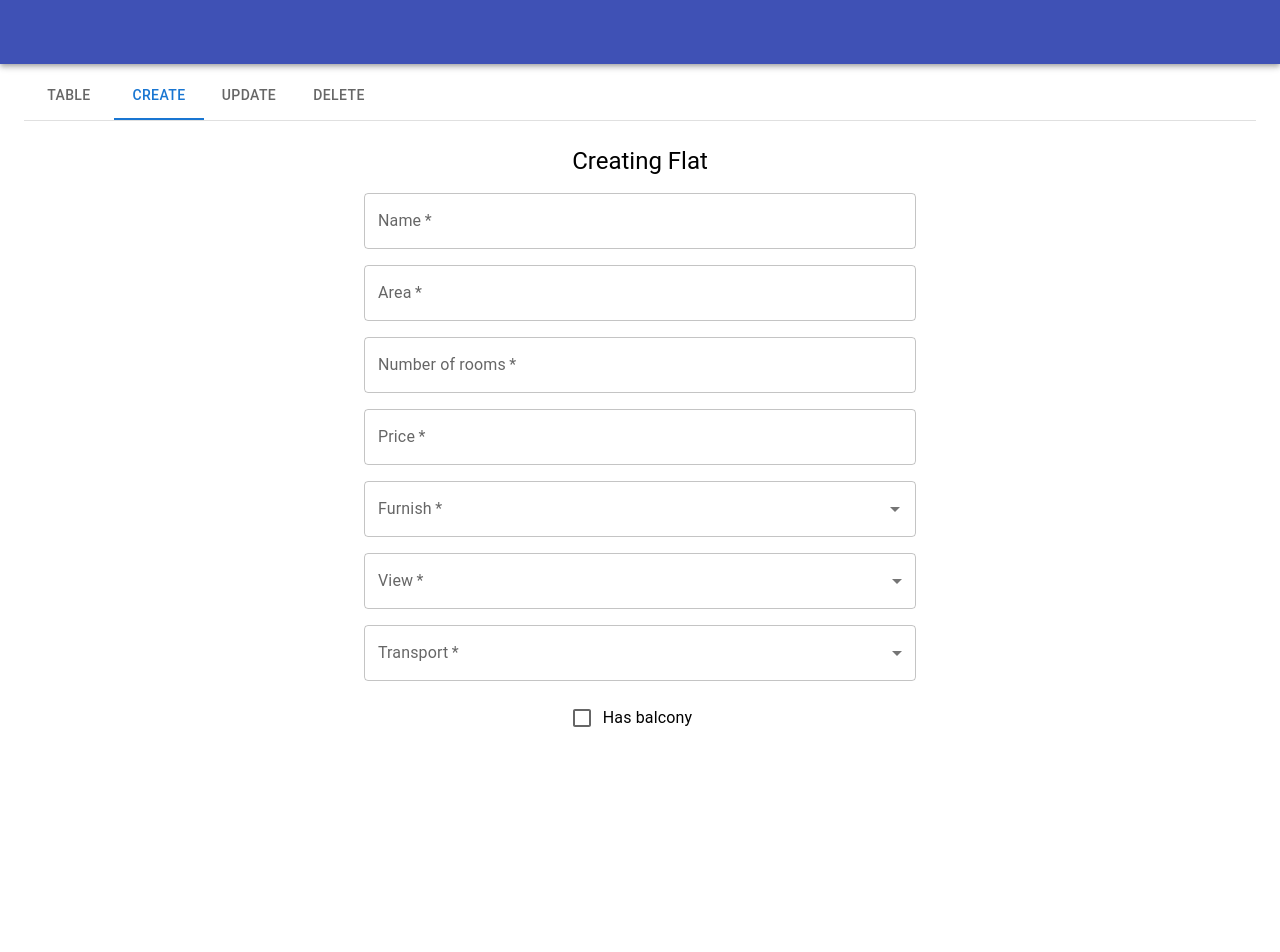
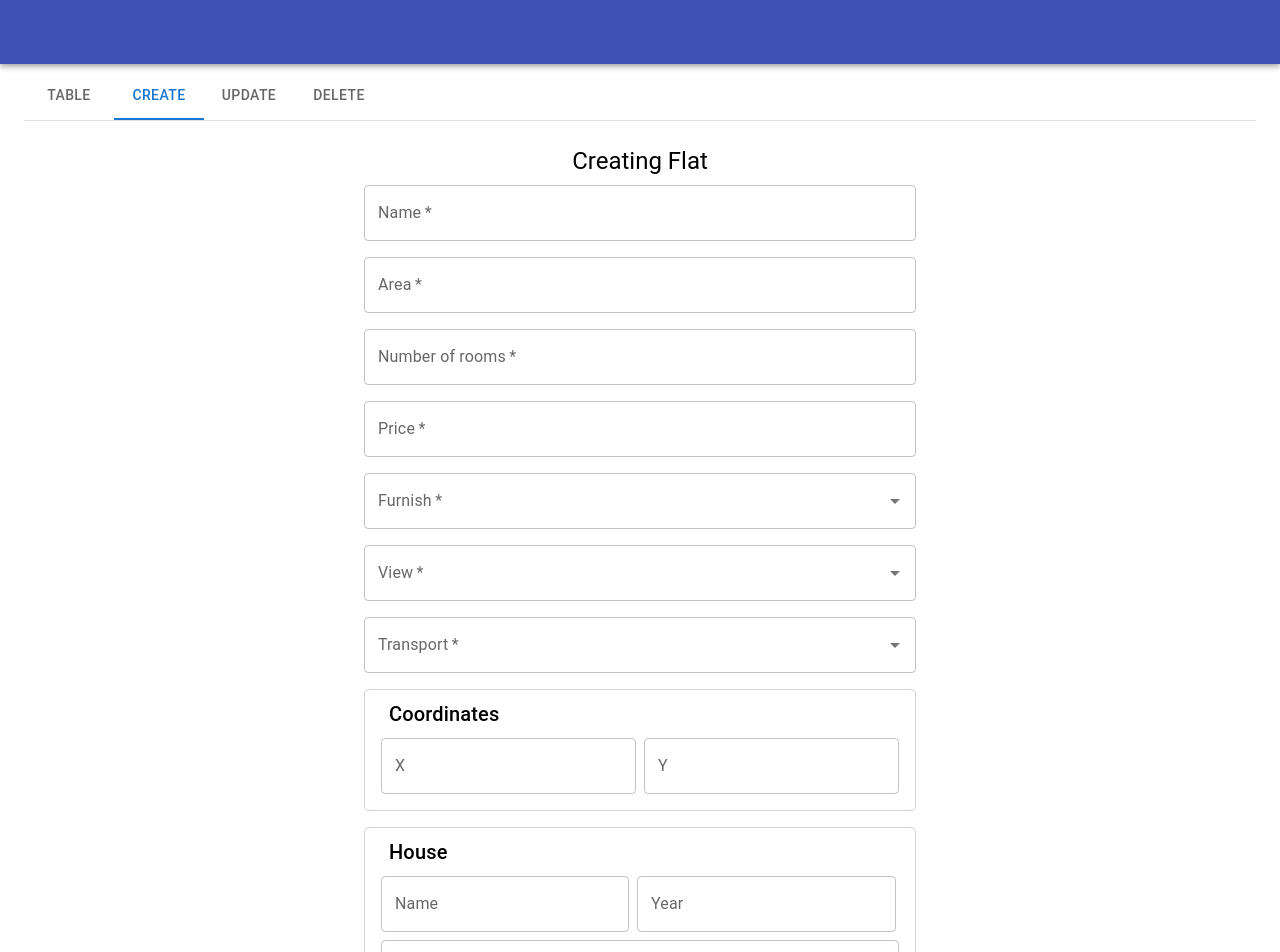
Before and after one commit to bilguuk124/itmo-service-oriented-architecture, a React (Create React App) app: page / in a window 1280 px wide. Shown: the top 952 px of the page. Before the commit the page ends 800 px from the top, so only its background shows below. Built offline with nearby package versions, Linux system fonts and the light colour scheme; what timers would draw is missing.

Commit message:
finised flat creating form

```diff
--- a/src/components/CreateFlatForm.tsx
+++ b/src/components/CreateFlatForm.tsx
@@ -1,30 +1,91 @@
-import { TextField, FormControl, FormGroup, Input, Container, Typography, FormControlLabel, Checkbox, Autocomplete } from '@mui/material/';
+import * as React from 'react';
+import {
+    TextField,
+    FormControl,
+    InputLabel,
+    FormGroup,
+    FormLabel,
+    Container,
+    Typography,
+    FormControlLabel,
+    Box,
+    Paper,
+    Button,
+    Autocomplete,
+    Switch,
+    Grid
+} from '@mui/material/';
 import { Furnish, View, Transport } from '../model/Flat';
-import { MenuItem } from '@material-ui/core';
 import { Label } from '@material-ui/icons';
 
 export const CreateFlatForm = () => {
     return (
         <Container maxWidth='sm'>
             <Typography variant='h5'> Creating Flat</Typography>
+            <form>
+
                 <FormGroup aria-label='Flats'>
-                <TextField id='name' label='Name' required sx={{ mb: 2, mt: 2 }} />
-                <TextField id='area' label='Area' type='number' required sx={{ mb: 2 }} />
-                <TextField id='numberOfRooms' label='Number of rooms' type='number' required sx={{ mb: 2 }} />
-                <TextField id='price' label='Price' type='number' required sx={{ mb: 2 }} />
+                    <TextField id='name' label='Name' required sx={{ mb: 1, mt: 1 }} />
+                    <TextField id='area' label='Area' type='number' required sx={{ mb: 1, mt: 1 }} />
+                    <TextField id='numberOfRooms' label='Number of rooms' type='number' required sx={{ mb: 1, mt: 1 }} />
+                    <TextField id='price' label='Price' type='number' required sx={{ mb: 1, mt: 1 }} />
                     <Autocomplete
                         disablePortal
                         id="furnish"
                         options={Object.keys(Furnish)}
-                    renderInput={(params) => <TextField {...params} label="Furnish" required sx={{ mb: 2 }} />}></Autocomplete>
-                <TextField id='view' label='View' select required sx={{ mb: 2 }}>
-                    {Object.keys(View).map((key) => <MenuItem key={key} value={key}>{key}</MenuItem>)}
-                </TextField>
-                <TextField id='transport' label='Transport' select required sx={{ mb: 2 }}>
-                    {Object.keys(Transport).map((key) => <MenuItem key={key} value={key}>{key}</MenuItem>)}
-                </TextField>
-                <FormControlLabel control={<Checkbox />} label="Has balcony" sx={{ alignSelf: 'center' }} />
+                        renderInput={(params) =>
+                            <TextField {...params} label="Furnish" required />}
+                        sx={{ mb: 1, mt: 1 }}
+                    />
+                    <Autocomplete
+                        disablePortal
+                        id='view'
+                        options={Object.keys(View)}
+                        renderInput={(params) =>
+                            <TextField {...params} label="View" required />}
+                        sx={{ mb: 1, mt: 1 }}
+                    />
+                    <Autocomplete
+                        id='transport'
+                        options={Object.keys(Transport)}
+                        renderInput={(params) =>
+                            <TextField {...params} label="Transport" required />}
+                        sx={{ mb: 1, mt: 1 }}
+                    />
+                    <Box sx={{ p: 2, pt: 1, mb: 1, mt: 1, border: '1px solid', borderRadius: '5px', borderColor: 'LightGray' }}>
+                        <Typography variant='h6' sx={{ textAlign: 'start', pb: 1, pl: 1 }}>Coordinates</Typography>
+                        <Box
+                            sx={{
+                                borderRadius: 2,
+                                bgcolor: 'background.default',
+                                display: 'grid',
+                                gridTemplateColumns: { md: '1fr 1fr' },
+                                gap: 1,
+                            }}
+                        >
+                            <TextField type='number' id='coordinateX' label='X' />
+                            <TextField type='number' id='coordinateY' label='Y' />
+                        </Box>
+                    </Box>
+                    <Box sx={{ p: 2, pt: 1, mt: 1, mp: 1, border: '1px solid', borderRadius: '5px', borderColor: 'LightGray' }}>
+                        <Typography variant='h6' sx={{ textAlign: 'start', pb: 1, pl: 1 }}>House</Typography>
+                        <Box
+                            sx={{
+                                bgcolor: 'background.default',
+                                display: 'flex',
+                                flexWrap: 'wrap',
+                                gap: 1
+                            }}
+                        >
+                            <TextField sx={{ minWidth: 0.4, flexShrink: -1  }} type='number' id='houseName' label='Name' />
+                            <TextField sx={{ minWidth: 0.5, flexShrink: -1 }} type='number' id='houseYear' label='Year' />
+                            <TextField sx={{ minWidth: 1, flexShrink: -1  }} type='number' id='houseRoomCount' label='Rooms' />
+                        </Box>
+                    </Box>
+                    <FormControlLabel control={<Switch />} label="Has balcony" sx={{ alignSelf: 'center' }} />
                 </FormGroup>
+                <Button variant='contained' sx={{ width: '70%', m: 4}} type='submit'>Send</Button>
+            </form>
         </Container>
     )
 }
```
Also changed, not shown: 1 other file (tests, documents, lock files or other folders). Lines whose indentation alone changed are shown as unchanged.
